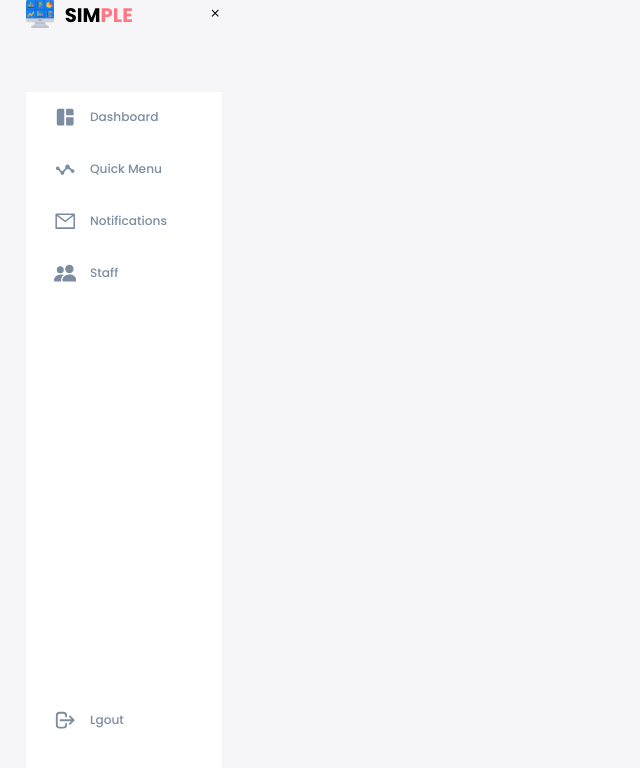
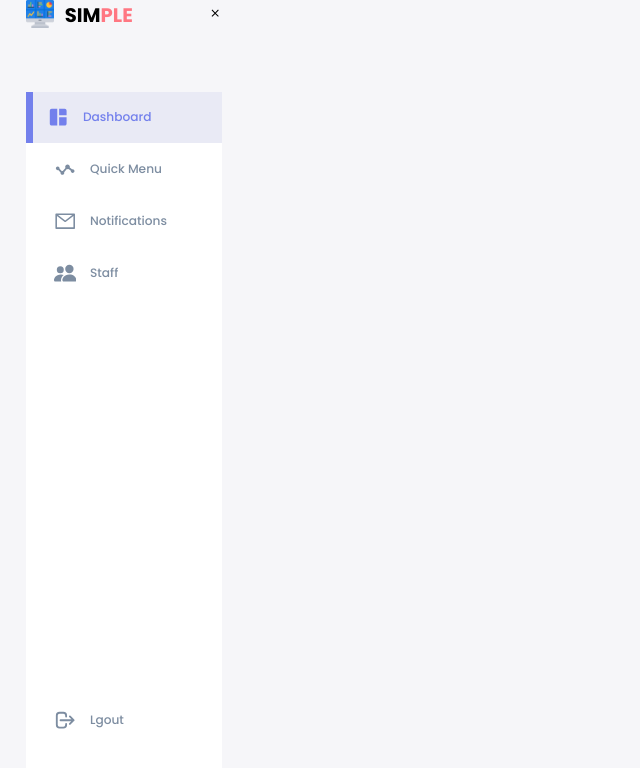
Before and after one commit to Joshua-Enrico/DashboardV2, a Next.js app: page / in a window 1280 px wide. Shown: the top 768 px of the page, without its empty margins (0-640 px from the left). Built offline with nearby package versions, Linux system fonts and the light colour scheme.

Commit message:
redux theme

```diff
--- a/components/sidebar/SideBar.jsx
+++ b/components/sidebar/SideBar.jsx
@@ -1,4 +1,5 @@
 // Styles clases for this component
+import { ThemeProvider } from 'styled-components';
 import { MainContainer, TopBar, Logo, Image, H2, Span, Close, SideBarNav, Link, H3, Section, Pages, Page, RoutContainer } from "./Style";
 //icons
 import { MdClose, MdSpaceDashboard } from 'react-icons/md';
@@ -6,12 +7,23 @@ import { BsCircle, BsPeopleFill } from 'react-icons/bs';
 import { BiStats } from 'react-icons/bi';
 import { AiOutlineMail } from 'react-icons/ai';
 import { HiOutlineLogout } from 'react-icons/hi';
+// handle themes with redux
+import { useSelector, useDispatch } from 'react-redux';
+import { lightTheme, darkTheme } from '../../styles/Theme';
+import { SwitchTheme } from '../../redux/ThemeRedux';
+
 
 const SideBar = () => {
+    const theme = useSelector((state) => state.theme.theme)
+    const dispatch = useDispatch()
+
+
+
     return (
+        <ThemeProvider theme={theme}>
             <MainContainer>
                 <TopBar>
-                <Logo>
+                    <Logo onClick={() => dispatch(SwitchTheme())}>
                         <Image src="dashboard.png" alt="" />
                         <H2>SIM<Span>PLE</Span></H2>
                     </Logo>
@@ -21,7 +33,7 @@ const SideBar = () => {
                 </TopBar>
                 <SideBarNav>
                     <RoutContainer>
-                    <Section >
+                        <Section className="active" >
                             <MdSpaceDashboard />
                             <H3>Dashboard</H3>
                         </Section>
@@ -112,6 +124,7 @@ const SideBar = () => {
                     </RoutContainer>
                 </SideBarNav>
             </MainContainer>
+        </ThemeProvider>
     )
 }
 
--- a/components/sidebar/Style.js
+++ b/components/sidebar/Style.js
@@ -1,5 +1,7 @@
 import styled from 'styled-components';
-import { GlobalCssVr } from '../../styles/Colors';
+
+
+
 
 const MainContainer = styled.aside`
     height: 100vh;
@@ -27,7 +29,7 @@ const H2 = styled.h2`
 `;
 
 const Span = styled.span`
-    color: ${GlobalCssVr.Cdanger};
+    color: ${props => props.theme.Cdanger};
 
 `;
 const Close = styled.div`
@@ -56,12 +58,26 @@ const RoutContainer = styled.div`
 
 const Section = styled.div`
     display: flex;
-    color: ${GlobalCssVr.CinfoDark};
+    color: ${props => props.theme.CinfoDark};
     margin-left: 2rem;
     gap: 1rem;
     align-items: center;
     position: relative;
     height: 3.7rem;
+
+    &.active {
+        background: ${props => props.theme.Clight};
+        color: ${props => props.theme.Cprimary};
+        margin-left: 0;
+    }
+
+    &.active:before {
+        content: '';
+        width: 0.5rem;
+        height: 100%;
+        background: ${props => props.theme.Cprimary};
+    }
+
     transition: all 300ms ease;
     & > svg {
         font-size: 1.6rem;
@@ -76,7 +92,7 @@ const Page = styled.div`
 
 
 const Link = styled.span`
-    color: ${GlobalCssVr.Cdark};
+    color: ${props => props.theme.Cdark};
 `;
 
 const H3 = styled.h3`
--- a/package.json
+++ b/package.json
@@ -8,10 +8,15 @@
     "lint": "next lint"
   },
   "dependencies": {
+    "@reduxjs/toolkit": "^1.7.1",
     "next": "12.0.7",
     "react": "17.0.2",
     "react-dom": "17.0.2",
     "react-icons": "^4.3.1",
+    "react-redux": "^7.2.6",
+    "redux": "^4.1.2",
+    "redux-persist": "^6.0.0",
+    "redux-thunk": "^2.4.1",
     "styled-components": "^5.3.3"
   },
   "devDependencies": {
--- a/pages/index.js
+++ b/pages/index.js
@@ -1,24 +1,18 @@
 import Head from 'next/head'
-import Image from 'next/image'
-import SideBar from '../components/sidebar/SideBar';
-import styles from '../styles/Home.module.css'
-import { MainContainer } from "../styles/Style";
-import { GlobalCssVr } from "../styles/Colors";
+import { Provider } from 'react-redux';
+import Homepage from '../pagescomp/home';
+import { store, persistor } from "../redux/Store"
+import { PersistGate } from 'redux-persist/integration/react'
+
+
 
 export default function Home() {
+
   return (
-    <div style={{ background: GlobalCssVr.Cbackground}}>
-      <Head >
-        <link rel="preconnect" href="https://fonts.googleapis.com" />
-        <link rel="preconnect" href="https://fonts.gstatic.com" crossorigin />
-        <link href="https://fonts.googleapis.com/css2?family=Poppins:wght@300;400;500;600;700;800&display=swap" rel="stylesheet" />
-        <title>Home</title>
-        <meta name="description" content="Home" />
-        <link rel="icon" href="/favicon.ico" />
-      </Head>
-      <MainContainer>
-        <SideBar />
-      </MainContainer>
-    </div>
+    <Provider store={store} >
+      <PersistGate loading={null} persistor={persistor} >
+        <Homepage />
+      </PersistGate>
+    </Provider>
   )
 }
--- /dev/null
+++ b/pagescomp/home.jsx
@@ -0,0 +1,30 @@
+import Head from 'next/head'
+import { useSelector } from 'react-redux'
+import SideBar from '../components/sidebar/SideBar'
+import { MainContainer } from '../styles/Style'
+import { ThemeProvider } from 'styled-components';
+
+
+const Homepage = () => {
+
+    const theme = useSelector((state) => state.theme.theme)
+    return (
+        <ThemeProvider theme={theme}>
+        <div style={{ background: theme.Cbackground}}>
+        <Head >
+          <link rel="preconnect" href="https://fonts.googleapis.com" />
+          <link rel="preconnect" href="https://fonts.gstatic.com" crossorigin />
+          <link href="https://fonts.googleapis.com/css2?family=Poppins:wght@300;400;500;600;700;800&display=swap" rel="stylesheet" />
+          <title>Home</title>
+          <meta name="description" content="Home" />
+          <link rel="icon" href="/favicon.ico" />
+        </Head>
+        <MainContainer>
+          <SideBar />
+        </MainContainer>
+      </div>
+      </ThemeProvider>
+    )
+}
+
+export default Homepage
--- /dev/null
+++ b/redux/Store.js
@@ -0,0 +1,40 @@
+import { configureStore, combineReducers } from "@reduxjs/toolkit"
+
+import userReducer from "./userRedux"
+import themeReducer from "./ThemeRedux"
+import {
+    persistStore,
+    persistReducer,
+    FLUSH,
+    REHYDRATE,
+    PAUSE,
+    PERSIST,
+    PURGE,
+    REGISTER,
+} from 'redux-persist'
+import storage from 'redux-persist/lib/storage'
+const persistConfig = {
+    key: 'root',
+    version: 1,
+    storage,
+}
+
+const rootReducer = combineReducers({
+    user: userReducer,
+    theme: themeReducer,
+})
+
+const persistedReducer = persistReducer(persistConfig, rootReducer)
+
+
+export const store =  configureStore({
+    reducer: persistedReducer,
+    middleware: (getDefaultMiddleware) =>
+    getDefaultMiddleware({
+      serializableCheck: {
+        ignoredActions: [FLUSH, REHYDRATE, PAUSE, PERSIST, PURGE, REGISTER],
+      },
+    }),
+});
+
+export let persistor = persistStore(store)
--- /dev/null
+++ b/redux/ThemeRedux.js
@@ -0,0 +1,25 @@
+import { createSlice } from "@reduxjs/toolkit";
+import { lightTheme, darkTheme } from "../styles/Theme";
+
+
+const themeSlice = createSlice({
+    name: "theme",
+    initialState: {
+        theme: lightTheme,
+        light: true
+    },
+    reducers: {
+        SwitchTheme: (state) => {
+            if(state.light === false){
+                state.theme = darkTheme;
+                state.light = true;
+            } else {
+                state.theme = lightTheme;
+                state.light = false;
+            }
+        },
+    },
+});
+
+export const { SwitchTheme } = themeSlice.actions;
+export default themeSlice.reducer;
--- /dev/null
+++ b/redux/userRedux.js
@@ -0,0 +1,30 @@
+import { createSlice } from "@reduxjs/toolkit";
+import { lightTheme, darkTheme } from "../styles/Theme";
+
+
+const userSlice = createSlice({
+    name: "user",
+    initialState: {
+        theme: lightTheme
+    },
+    reducers: {
+        loginStart: (state) => {
+            state.isFetching = true;
+        },
+        loginSuccess: (state, action) => {
+            state.isFetching = false;
+            state.currentUser = action.payload;
+            state.error = false;
+        },
+        loginFailure: (state) => {
+            state.isFetching = false;
+            state.error = true;
+        },
+        loginOut: (state) => {
+            state.currentUser = null;
+        }
+    },
+});
+
+export const { loginStart, loginSuccess, loginFailure, loginOut } = userSlice.actions;
+export default userSlice.reducer;
--- a/styles/Colors.js
+++ /dev/null
@@ -1,24 +0,0 @@
-export const GlobalCssVr = {
-    Cprimary: '#7380ec',
-    Cdanger: '#ff7782',
-    Csuccess: '#41f1b6',
-    Cwarning: 'ffbb55',
-    Cwhite: '#fff',
-    CinfoDark: '#7d8da1',
-    CinfoLight: '#dce1eb',
-    Cdark: '#363949',
-    Clight: 'rgba(132, 139, 200, 0.18)',
-    CprimaryVariant: '#111e88',
-    CdarkVariant: '#677483',
-    Cbackground: '#f6f6f9',
-
-    CardBorderRadius: '2rem',
-    BorderRadius1: '0.4rem',
-    BorderRadius2: '0.8rem',
-    BorderRadius3: '1.2rem',
-
-    CardPadding: '1.8rem',
-    Padding: '1.2rem',
-
-    BoxShadow: '0 0.2rem 0.4rem 0 rgba(132, 139, 200, 0.18)',
-}
--- a/styles/Style.js
+++ b/styles/Style.js
@@ -1,5 +1,4 @@
 import styled from 'styled-components';
-import { GlobalCssVr } from './Colors';
 
 
 export const MainContainer = styled.div`
@@ -12,31 +11,31 @@ export const MainContainer = styled.div`
 
 
     .text-muted {
-        color: ${GlobalCssVr.CinfoDark};
+        color: ${props => props.theme.CinfoDark};
       }
 
     p{
-        color: ${GlobalCssVr.CdarkVariant};
+        color: ${props => props.theme.CdarkVariant};
     }
 
     b{
-        color: ${GlobalCssVr.Cdark};
+        color: ${props => props.theme.Cdark};
     }
 
     .primary{
-        color: ${GlobalCssVr.Cprimary};
+        color: ${props => props.theme.Cprimary};
     }
 
     .danger{
-        color: ${GlobalCssVr.Cdanger};
+        color: ${props => props.theme.Cdanger};
     }
 
     .success{
-        color: ${GlobalCssVr.Csuccess};
+        color: ${props => props.theme.Csuccess};
     }
 
     .warning{
-        color: ${GlobalCssVr.Cwarning};
+        color: ${props => props.theme.Cwarning};
     }
 
 `
--- /dev/null
+++ b/styles/Theme.js
@@ -0,0 +1,53 @@
+export const darkTheme = {
+    mode: "dark",
+    Cprimary: '#7380ec',
+    Cdanger: '#ff7782',
+    Csuccess: '#41f1b6',
+    Cwarning: 'ffbb55',
+    Cwhite: '#fff',
+    CinfoDark: '#7d8da1',
+    CinfoLight: '#dce1eb',
+    Cdark: '#363949',
+    Clight: 'rgba(132, 139, 200, 0.18)',
+    CprimaryVariant: '#111e88',
+    CdarkVariant: '#677483',
+    Cbackground: 'red',
+
+    CardBorderRadius: '2rem',
+    BorderRadius1: '0.4rem',
+    BorderRadius2: '0.8rem',
+    BorderRadius3: '1.2rem',
+
+    CardPadding: '1.8rem',
+    Padding: '1.2rem',
+
+    BoxShadow: '0 0.2rem 0.4rem 0 rgba(132, 139, 200, 0.18)',
+
+}
+
+export const lightTheme = {
+    mode: "light",
+    Cprimary: '#7380ec',
+    Cdanger: '#ff7782',
+    Csuccess: '#41f1b6',
+    Cwarning: 'ffbb55',
+    Cwhite: '#fff',
+    CinfoDark: '#7d8da1',
+    CinfoLight: '#dce1eb',
+    Cdark: '#363949',
+    Clight: 'rgba(132, 139, 200, 0.18)',
+    CprimaryVariant: '#111e88',
+    CdarkVariant: '#677483',
+    Cbackground: '#f6f6f9',
+
+    CardBorderRadius: '2rem',
+    BorderRadius1: '0.4rem',
+    BorderRadius2: '0.8rem',
+    BorderRadius3: '1.2rem',
+
+    CardPadding: '1.8rem',
+    Padding: '1.2rem',
+
+    BoxShadow: '0 0.2rem 0.4rem 0 rgba(132, 139, 200, 0.18)',
+
+}
```
Also changed, not shown: 1 other file (tests, documents, lock files or other folders). Lines whose indentation alone changed are shown as unchanged.
